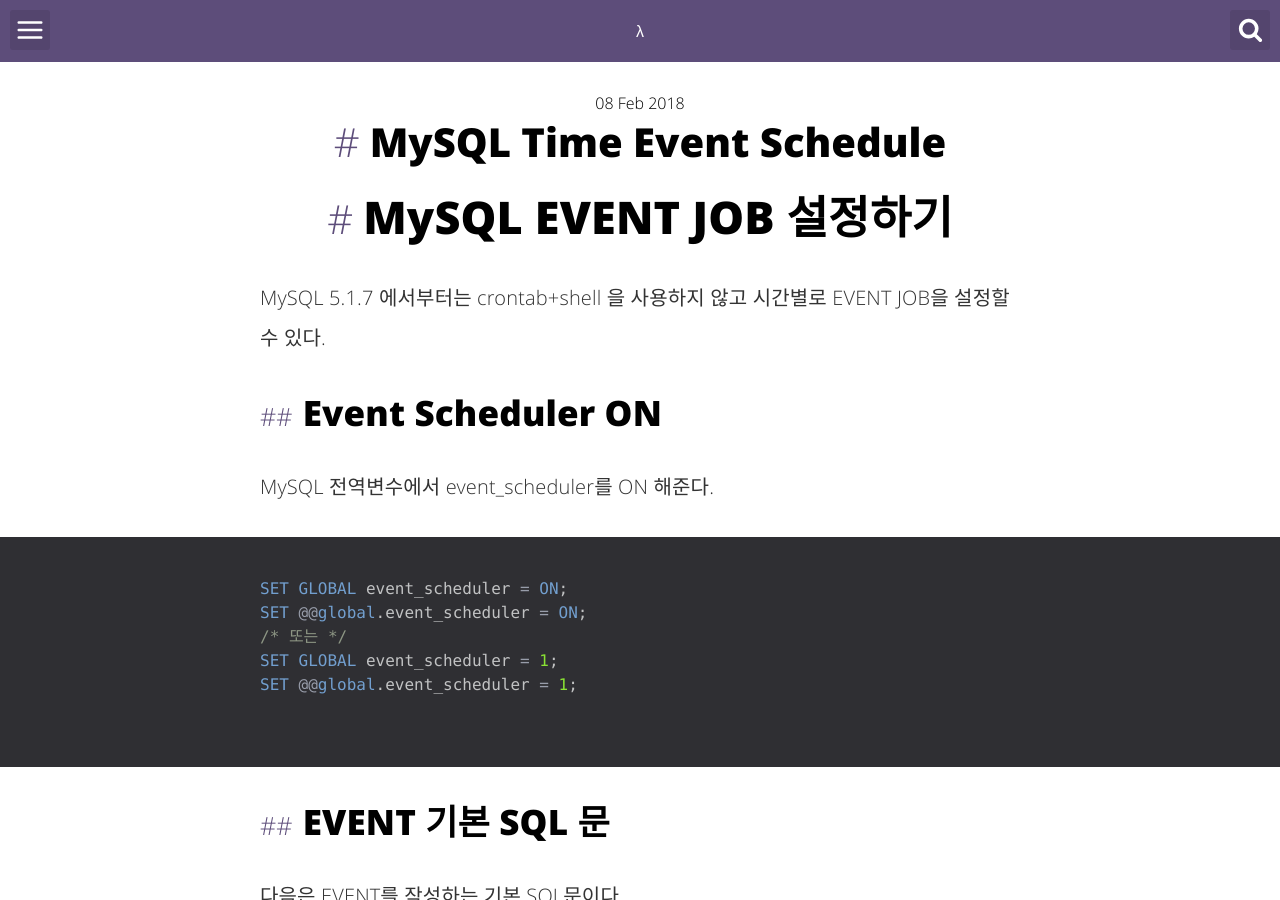
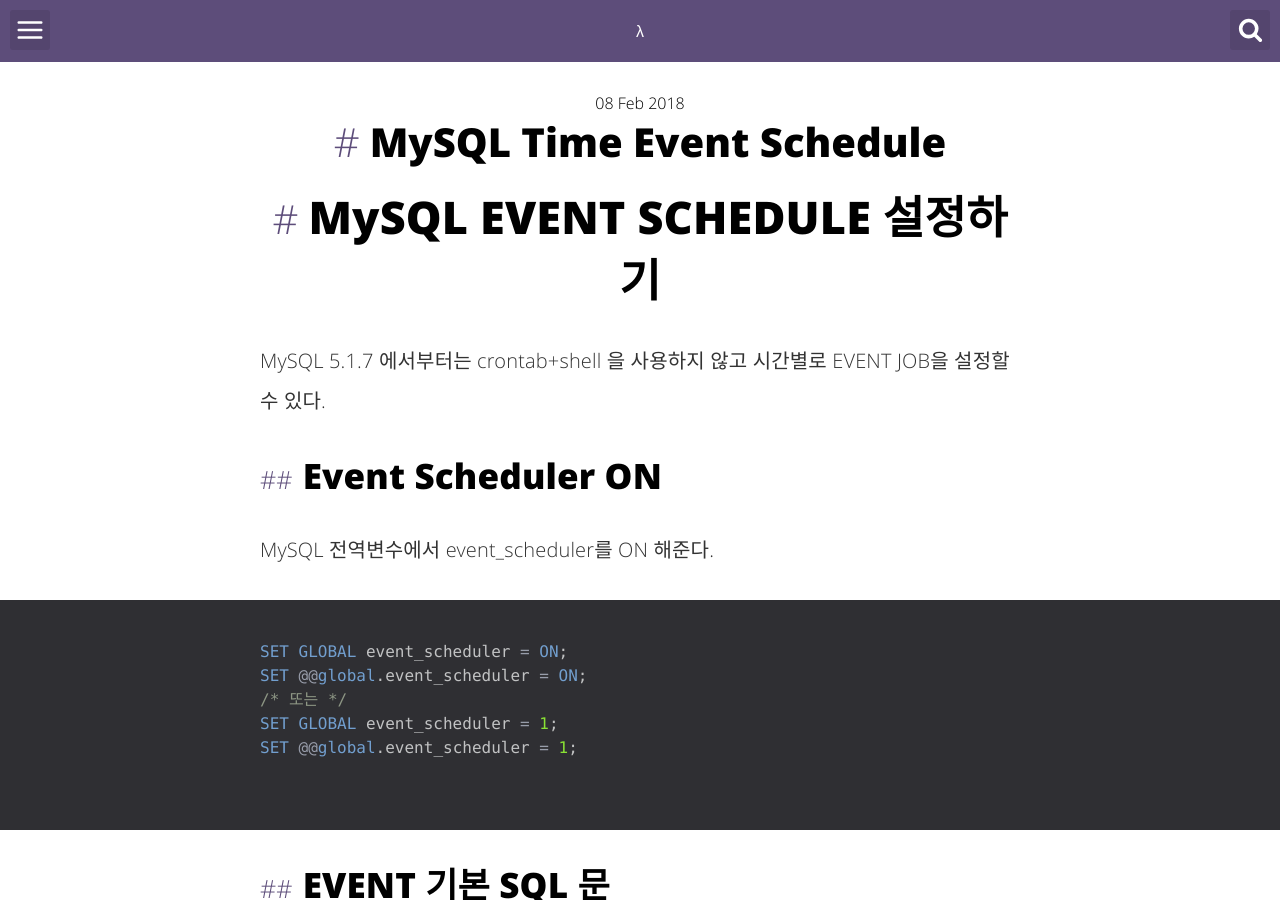
Before and after one commit to rainofpainki/rainofpainki.github.io, a Jekyll site: the page built from _posts/2018-02-08-mysql-time-event.md, in a window 1280 px wide and 900 px high. Built offline with Jekyll 4.4.1, drawn with Linux system fonts in a browser that asks for light colours; comment, search, counter and statistics services are not loaded.

Commit message:
updated typo

```diff
--- a/_posts/2018-02-08-mysql-time-event.md
+++ b/_posts/2018-02-08-mysql-time-event.md
@@ -5,7 +5,7 @@ date:   2018-02-08 10:07:00 +0900
 categories: MySQL MariaDB Event TimeEvent Schedule
 ---
 
-# MySQL EVENT JOB 설정하기
+# MySQL EVENT SCHEDULE 설정하기
 
 MySQL 5.1.7 에서부터는 crontab+shell 을 사용하지 않고 시간별로 EVENT JOB을 설정할 수 있다.
 
```
